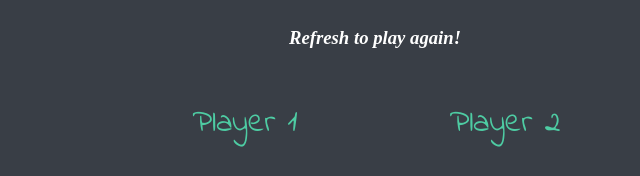
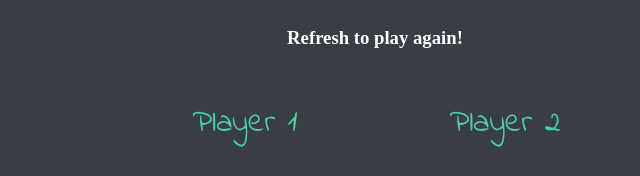
Before and after one commit to krishan-aero/DiceChallenge, a plain HTML site: page index.html in a window 1280 px wide. Shown: the part 193-369 px from the top of the page, 265-905 px from the left. Drawn offline with Linux system fonts and the light colour scheme.

Commit message:
Change text font style for Refresh to play again message

```diff
--- a/index.html
+++ b/index.html
@@ -11,7 +11,7 @@
 
     <div class="container">
       <h1>Refresh Me</h1>
-      <h3 style="color: white; font-style: italic;">Refresh to play again!</h3>
+      <h3 style="color: white;">Refresh to play again!</h3>
 
       <div class="dice">
         <p>Player 1</p>
```
